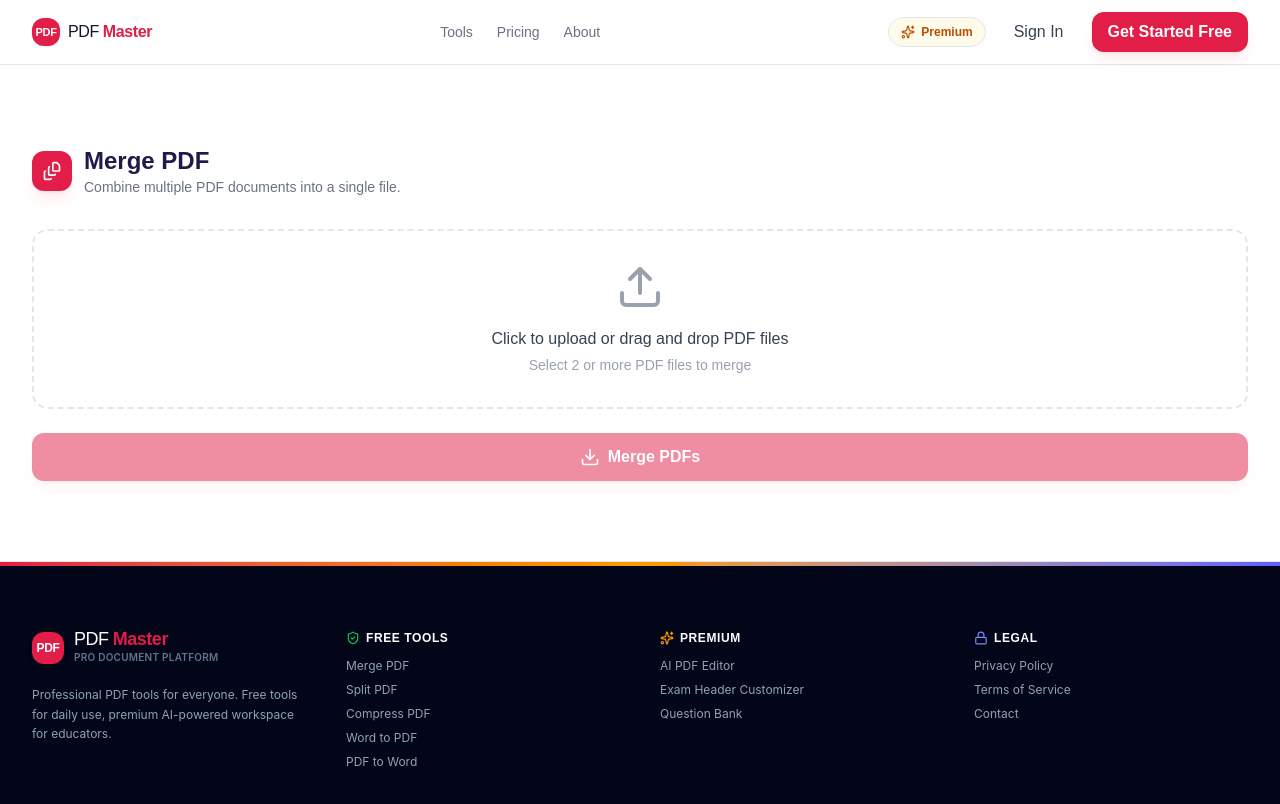
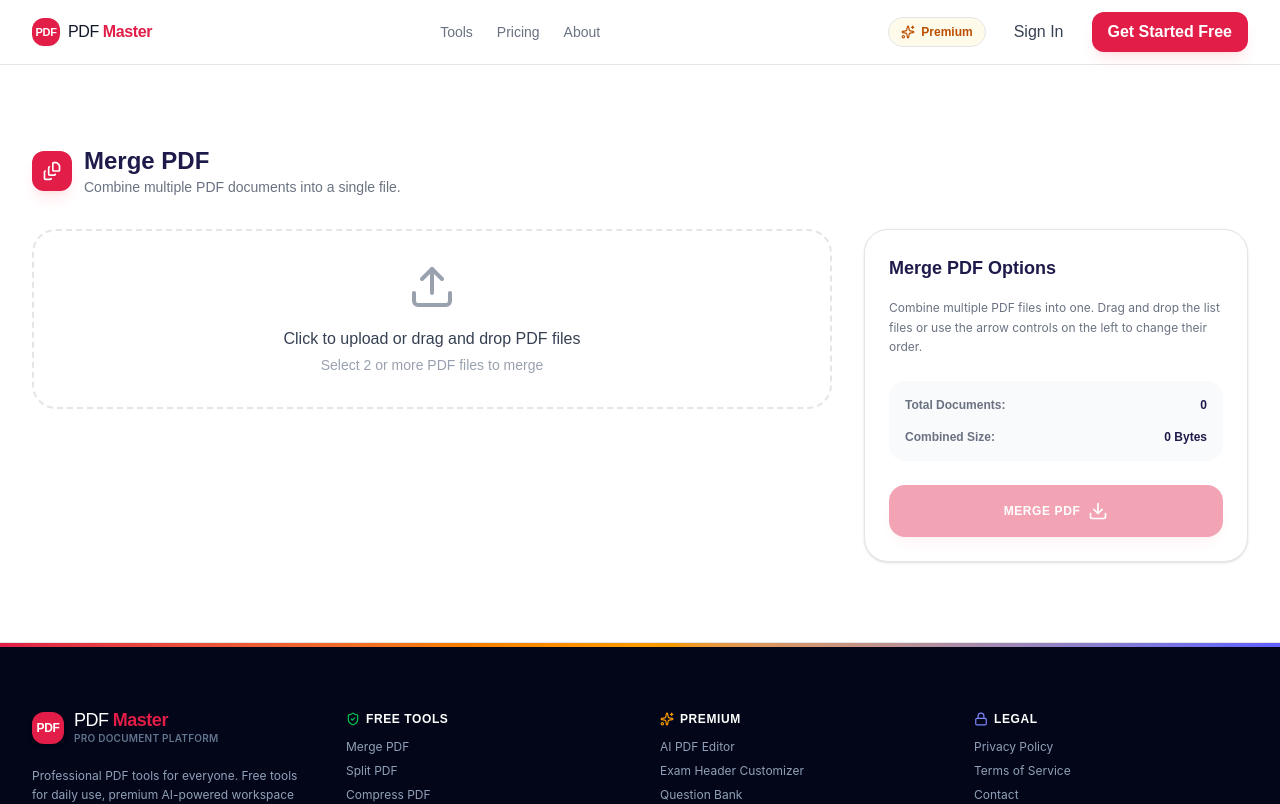
Before and after one commit to hancykanda/Pdf-Tools-Pro, a Next.js app: page /tools/merge in a window 1280 px wide. Shown: the top 804 px of the page. Built offline with nearby package versions, Linux system fonts and the light colour scheme.

Commit message:
style: align merge tool page with original Pdf Master visual language

```diff
--- a/src/app/(public)/tools/merge/page.tsx
+++ b/src/app/(public)/tools/merge/page.tsx
@@ -1,8 +1,8 @@
 'use client';
 
 import { useState, useRef } from 'react';
-import { FileStack, Upload, Trash2, ArrowUp, ArrowDown, Download, RefreshCw, CheckCircle2, AlertCircle } from 'lucide-react';
-import { PageContainer, Section, PageHeader, UploadZone, ActionButton, Alert, Card } from '@/components/layout/PageShell';
+import { FileStack, Upload, Trash2, ArrowUp, ArrowDown, Download, RefreshCw, CheckCircle2, AlertCircle, Home, RotateCcw } from 'lucide-react';
+import { PageContainer, Section, PageHeader, Card, ActionButton } from '@/components/layout/PageShell';
 
 export default function MergePage() {
   const [files, setFiles] = useState<File[]>([]);
@@ -91,70 +91,196 @@
     }
   };
 
+  const handleReset = () => {
+    setFiles([]);
+    setSuccess(false);
+  };
+
+  const formatSize = (bytes: number) => {
+    if (bytes === 0) return '0 Bytes';
+    const k = 1024;
+    const sizes = ['Bytes', 'KB', 'MB', 'GB'];
+    const i = Math.floor(Math.log(bytes) / Math.log(k));
+    return parseFloat((bytes / Math.pow(k, i)).toFixed(2)) + ' ' + sizes[i];
+  };
+
+  if (success) {
+    return (
+      <PageContainer>
+        <Section>
+          <div className="flex flex-col items-center justify-center py-12 max-w-2xl mx-auto">
+            <div className="p-5 bg-green-50 text-green-600 rounded-full mb-6">
+              <CheckCircle2 className="w-16 h-16 animate-bounce" />
+            </div>
+            <h2 className="font-display font-bold text-3xl text-brand-dark mb-3">PDFs Merged Successfully!</h2>
+            <p className="text-gray-500 text-sm mb-8 leading-relaxed text-center max-w-md">
+              Your files have been combined into a single PDF document. The download was triggered automatically.
+            </p>
+
+            <div className="flex flex-col sm:flex-row gap-3 w-full justify-center">
+              <button
+                onClick={handleReset}
+                className="flex items-center justify-center gap-2 px-6 py-3 bg-white text-gray-700 hover:bg-gray-50 font-semibold rounded-2xl border border-gray-200 cursor-pointer transition-all w-full sm:w-auto"
+              >
+                <RotateCcw className="w-5 h-5" />
+                Merge More Files
+              </button>
+            </div>
+          </div>
+        </Section>
+      </PageContainer>
+    );
+  }
+
   return (
     <PageContainer>
       <Section>
         <PageHeader title="Merge PDF" description="Combine multiple PDF documents into a single file." icon={FileStack} />
 
-        <UploadZone
-          icon={Upload}
-          title="Click to upload or drag and drop PDF files"
-          subtitle="Select 2 or more PDF files to merge"
-          accept="application/pdf"
-          multiple
-          onFiles={handleFiles}
-        />
-
-        {files.length > 0 && (
-          <Card className="mb-6">
-            <div className="flex items-center justify-between mb-4">
-              <h3 className="font-display font-semibold text-brand-dark">Selected Files ({files.length})</h3>
-              <button onClick={() => setFiles([])} className="text-xs font-bold text-red-500 hover:text-red-700">
-                Clear All
+        <div className="w-full grid grid-cols-1 lg:grid-cols-3 gap-8">
+          <div className="lg:col-span-2 flex flex-col gap-6">
+            {files.length === 0 ? (
+              <div
+                onDrop={handleDrop}
+                onDragOver={(e) => e.preventDefault()}
+                className="border-2 border-dashed border-gray-200 rounded-3xl p-8 text-center hover:border-brand-red transition-colors cursor-pointer"
+                onClick={() => {
+                  const input = document.createElement('input');
+                  input.type = 'file';
+                  input.accept = 'application/pdf';
+                  input.multiple = true;
+                  input.onchange = (e) => handleFiles((e.target as HTMLInputElement).files);
+                  input.click();
+                }}
+              >
+                <Upload className="w-12 h-12 text-gray-400 mx-auto mb-4" />
+                <p className="text-gray-700 font-medium mb-1">Click to upload or drag and drop PDF files</p>
+                <p className="text-gray-400 text-sm">Select 2 or more PDF files to merge</p>
+              </div>
+            ) : (
+              <Card className="!p-6 !rounded-3xl">
+                <div className="flex items-center justify-between mb-6 pb-4 border-b border-gray-50">
+                  <h3 className="font-display font-semibold text-lg text-brand-dark flex items-center gap-2">
+                    <FileStack className="w-5 h-5 text-brand-red" />
+                    Selected PDFs ({files.length})
+                  </h3>
+                  <button onClick={() => setFiles([])} className="text-xs text-red-500 hover:text-red-700 font-medium hover:underline cursor-pointer">
+                    Clear all
                   </button>
                 </div>
-            <div className="space-y-2">
+
+                <div className="flex flex-col gap-3 max-h-[480px] overflow-y-auto pr-1">
                   {files.map((file, index) => (
-                <div key={index} className="flex items-center justify-between p-3 bg-gray-50 rounded-xl">
-                  <div className="flex items-center gap-3 min-w-0">
-                    <span className="text-xs font-mono text-gray-500 w-6 text-center">{index + 1}</span>
-                    <span className="text-sm font-medium text-gray-700 truncate">{file.name}</span>
+                    <div
+                      key={index}
+                      className="flex items-center justify-between p-4 bg-gray-50 border border-gray-100 rounded-2xl hover:bg-gray-100/50 transition-all"
+                    >
+                      <div className="flex items-center gap-3 overflow-hidden">
+                        <div className="p-2 bg-red-100/50 text-brand-red rounded-lg">
+                          <FileStack className="w-5 h-5" />
                         </div>
+                        <div className="overflow-hidden">
+                          <p className="text-sm font-semibold text-brand-dark truncate">{file.name}</p>
+                          <p className="text-xs text-gray-400 mt-0.5">{formatSize(file.size)}</p>
+                        </div>
+                      </div>
+
                       <div className="flex items-center gap-1">
-                    <button onClick={() => handleMoveUp(index)} disabled={index === 0} className="p-1.5 hover:bg-gray-200 rounded-lg disabled:opacity-40">
-                      <ArrowUp className="w-4 h-4 text-gray-600" />
+                        <button
+                          onClick={() => handleMoveUp(index)}
+                          disabled={index === 0}
+                          className="p-1.5 text-gray-400 hover:text-brand-dark hover:bg-white rounded-lg border border-transparent disabled:opacity-30 disabled:hover:bg-transparent cursor-pointer"
+                          title="Move Up"
+                        >
+                          <ArrowUp className="w-4 h-4" />
                         </button>
-                    <button onClick={() => handleMoveDown(index)} disabled={index === files.length - 1} className="p-1.5 hover:bg-gray-200 rounded-lg disabled:opacity-40">
-                      <ArrowDown className="w-4 h-4 text-gray-600" />
+                        <button
+                          onClick={() => handleMoveDown(index)}
+                          disabled={index === files.length - 1}
+                          className="p-1.5 text-gray-400 hover:text-brand-dark hover:bg-white rounded-lg border border-transparent disabled:opacity-30 disabled:hover:bg-transparent cursor-pointer"
+                          title="Move Down"
+                        >
+                          <ArrowDown className="w-4 h-4" />
                         </button>
-                    <button onClick={() => handleRemove(index)} className="p-1.5 hover:bg-red-100 rounded-lg">
-                      <Trash2 className="w-4 h-4 text-red-500" />
+                        <button
+                          onClick={() => handleRemove(index)}
+                          className="p-1.5 text-gray-400 hover:text-red-600 hover:bg-white rounded-lg border border-transparent cursor-pointer"
+                          title="Remove"
+                        >
+                          <Trash2 className="w-4 h-4" />
                         </button>
                       </div>
                     </div>
                   ))}
                 </div>
+
+                <div className="mt-6 border-t border-gray-50 pt-6">
+                  <div
+                    onDrop={handleDrop}
+                    onDragOver={(e) => e.preventDefault()}
+                    className="border-2 border-dashed border-gray-200 rounded-2xl p-6 text-center hover:border-brand-red transition-colors cursor-pointer"
+                    onClick={() => {
+                      const input = document.createElement('input');
+                      input.type = 'file';
+                      input.accept = 'application/pdf';
+                      input.multiple = true;
+                      input.onchange = (e) => handleFiles((e.target as HTMLInputElement).files);
+                      input.click();
+                    }}
+                  >
+                    <Upload className="w-8 h-8 text-gray-400 mx-auto mb-2" />
+                    <p className="text-gray-700 font-medium text-sm">Add more PDF files</p>
+                  </div>
+                </div>
               </Card>
             )}
+          </div>
+
+          <div className="bg-white p-6 rounded-3xl border border-gray-100 shadow-sm flex flex-col justify-between h-fit">
+            <div>
+              <h3 className="font-display font-semibold text-lg text-brand-dark mb-4">Merge PDF Options</h3>
+              <p className="text-gray-500 text-xs leading-relaxed mb-6 font-sans">
+                Combine multiple PDF files into one. Drag and drop the list files or use the arrow controls on the left to change their order.
+              </p>
+
+              <div className="space-y-4 bg-gray-50 p-4 rounded-2xl mb-6">
+                <div className="flex justify-between text-xs font-semibold text-gray-500">
+                  <span>Total Documents:</span>
+                  <span className="text-brand-dark">{files.length}</span>
+                </div>
+                <div className="flex justify-between text-xs font-semibold text-gray-500">
+                  <span>Combined Size:</span>
+                  <span className="text-brand-dark">{formatSize(files.reduce((sum, f) => sum + f.size, 0))}</span>
+                </div>
+              </div>
+            </div>
+
+            <button
+              onClick={handleMerge}
+              disabled={files.length < 2 || isProcessing}
+              className="w-full flex items-center justify-center gap-2 px-6 py-4 bg-brand-red text-white disabled:opacity-40 disabled:hover:bg-brand-red hover:bg-red-700 font-semibold rounded-2xl cursor-pointer transition-all shadow-lg shadow-red-500/10 text-xs uppercase tracking-wider"
+            >
+              {isProcessing ? (
+                <>
+                  <div className="w-5 h-5 border-2 border-white border-t-transparent rounded-full animate-spin shrink-0" />
+                  <span>Processing...</span>
+                </>
+              ) : (
+                <>
+                  <span>Merge PDF</span>
+                  <Download className="w-5 h-5 shrink-0" />
+                </>
+              )}
+            </button>
+          </div>
+        </div>
 
         {error && (
-          <Alert type="error">
+          <div className="mt-6 flex items-center gap-2 bg-red-50 text-red-700 px-4 py-3 rounded-xl text-sm">
             <AlertCircle className="w-4 h-4" />
             {error}
-          </Alert>
+          </div>
         )}
-
-        {success && (
-          <Alert type="success">
-            <CheckCircle2 className="w-4 h-4" />
-            PDFs merged successfully! Your download should begin automatically.
-          </Alert>
-        )}
-
-        <ActionButton onClick={handleMerge} disabled={files.length < 2} loading={isProcessing}>
-          <Download className="w-5 h-5" />
-          Merge PDFs
-        </ActionButton>
       </Section>
     </PageContainer>
   );
```
Lines whose indentation alone changed are shown as unchanged.
